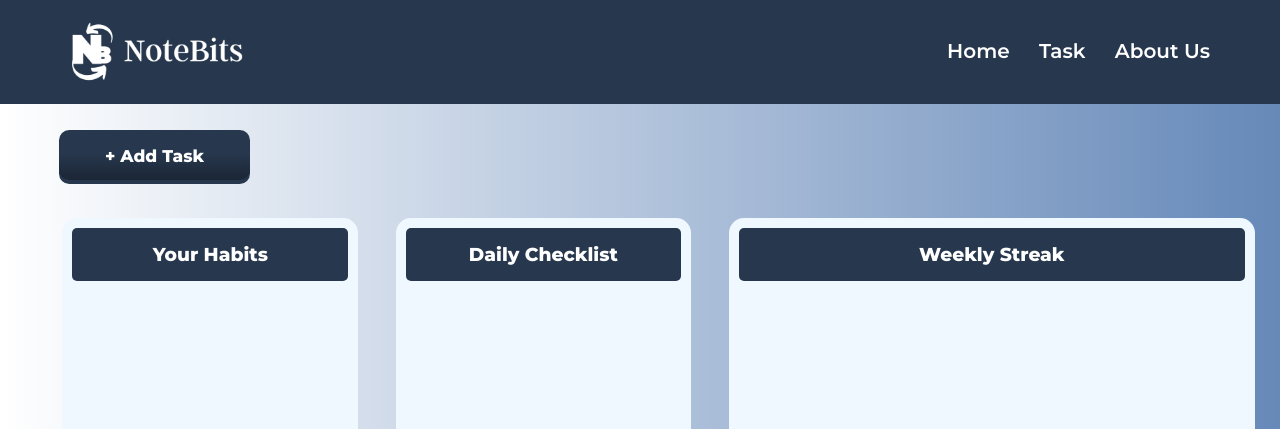
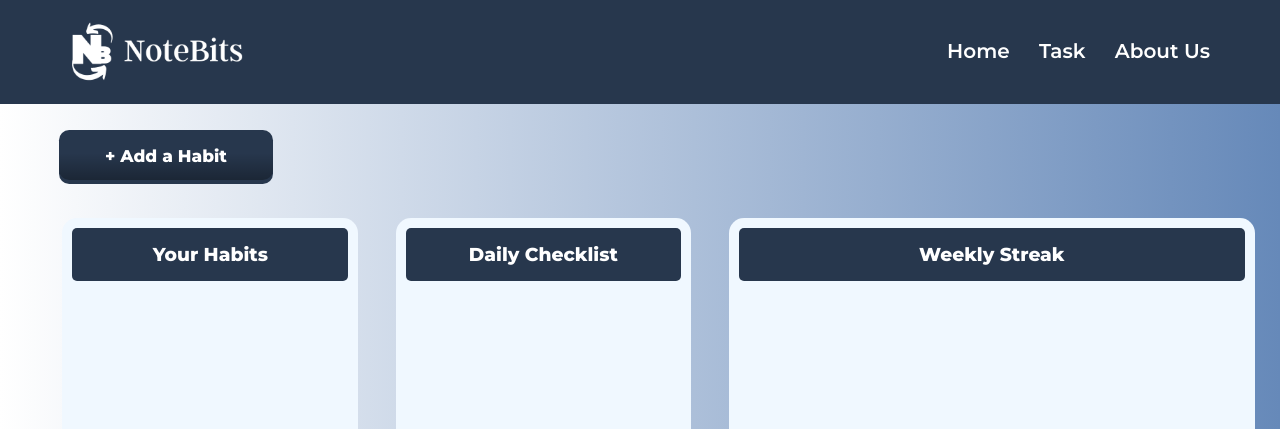
Before and after one commit to piratedcharm/piratedcharm.github.io, a plain HTML site: page main.html in a window 1280 px wide. Shown: the top 429 px of the page. Drawn offline with nearby package versions, Linux system fonts and the light colour scheme; a web font is replaced by a local one.

Commit message:
Update main.html
mengubah nama button add task menjadi add a habit

```diff
--- a/main.html
+++ b/main.html
@@ -39,7 +39,7 @@
         <button id="openPopupButton" class="btn-addtask">
             <span class="btn-addtask-transition"></span>
             <span class="btn-addtask-gradient"></span>
-            <span class="btn-addtask-label">+ Add Task</span>
+            <span class="btn-addtask-label">+ Add a Habit</span>
         </button>
 
         <div id="popupForm" class="popup">
```
